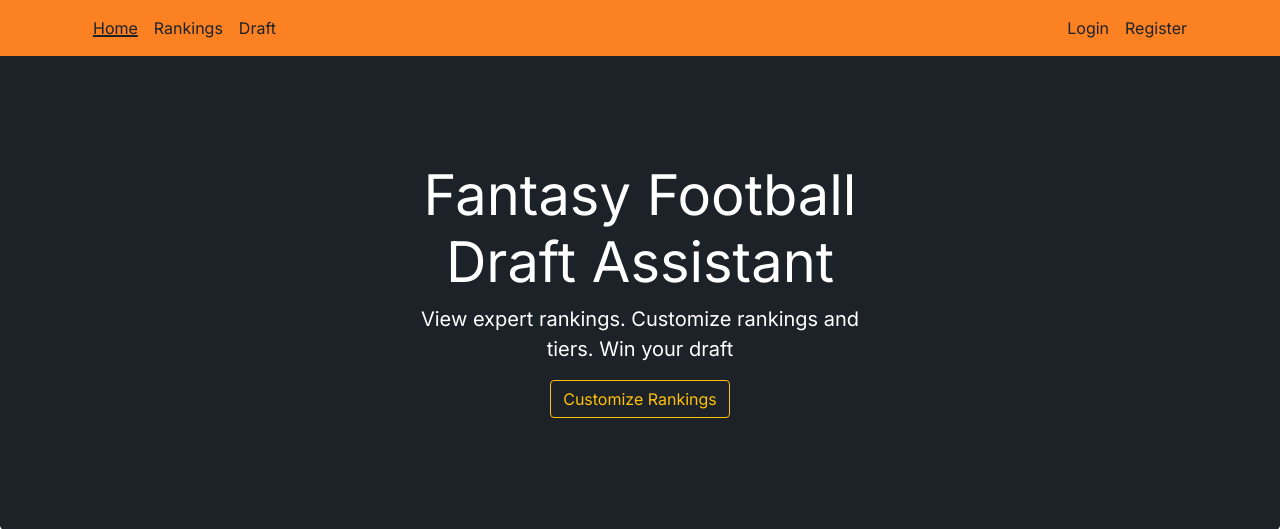
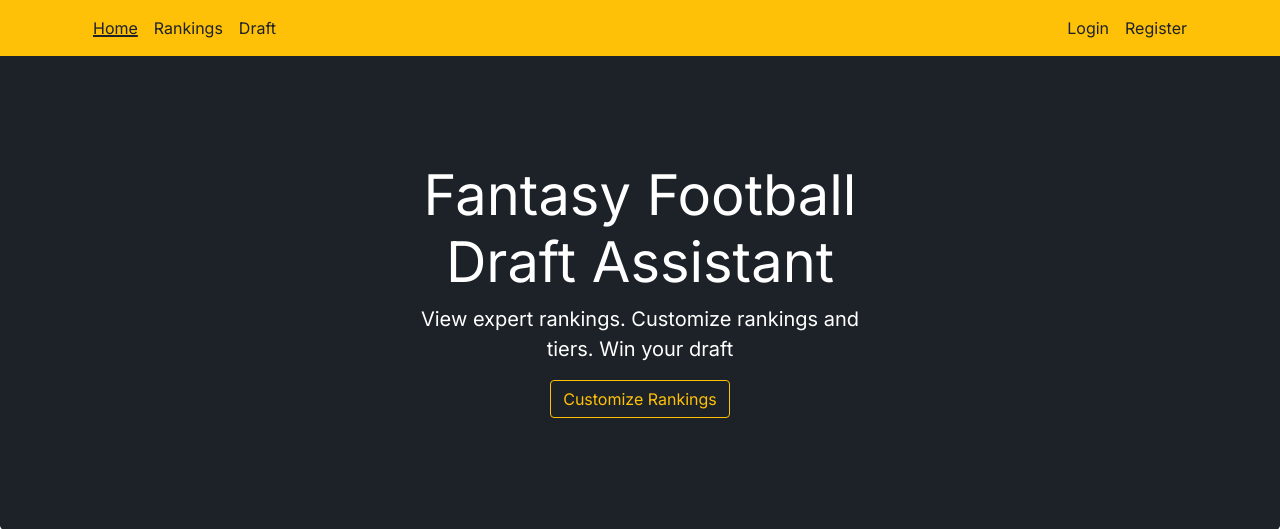
Before and after one commit to n-roth12/FFB-Draft-App, a Flask app: page / in a window 1280 px wide. Shown: the top 529 px of the page. Run offline with Flask 2, Linux system fonts and the light colour scheme; data that the repository does not hold is empty; parts of the project's set-up code (start-up, migrations or seed data) failed here and were passed over; some libraries are stand-ins or nearby versions.

```diff
--- a/website/templates/base.html
+++ b/website/templates/base.html
@@ -11,7 +11,7 @@
 	</head>
 
 	<body style="background-color: #F7F7F7; color: #1D2228; padding: 50px 0px 0px 0px; z-index: 0;">
-		<nav id="navbar" class="mb-5 navbar navbar-light navbar-expand-sm fixed-top" style="background-color: #FB8122;">
+		<nav id="navbar" class="mb-5 navbar navbar-light navbar-expand-sm fixed-top" style="background-color: #FFC108;">
 			<div class="container">
 				<button class="navbar-toggler" type="button" data-toggle="collapse" data-target="#navbarNav">
 					<span class="navbar-toggler-icon"></span>
```
